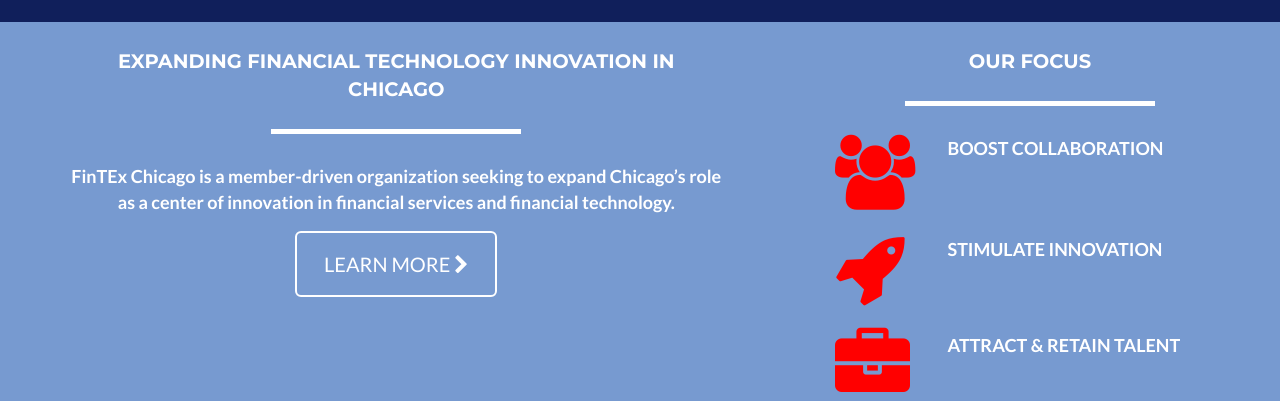
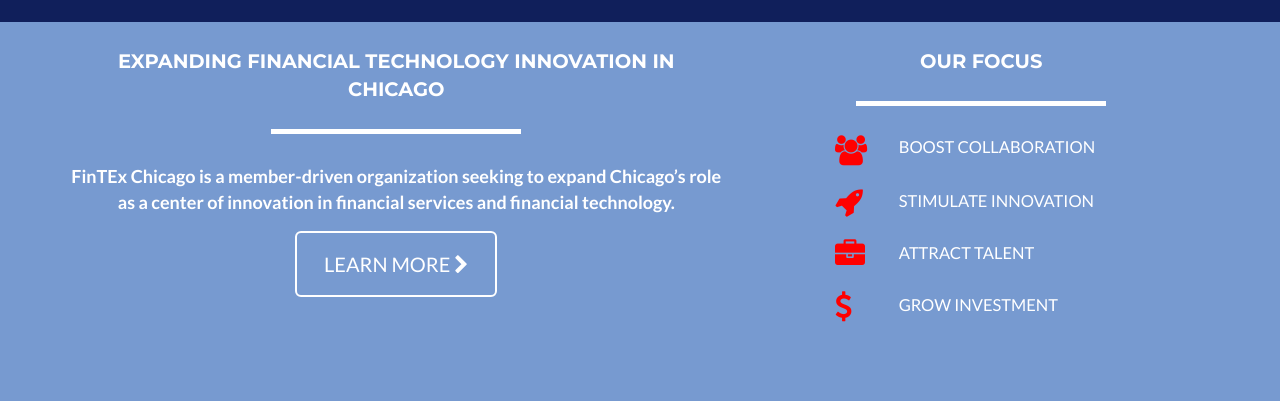
Before and after one commit to LisaEzrolCurran/FinTEXWebUpdate, a plain HTML site: page index.html at #!/home in a window 1280 px wide. Shown: the part 173-574 px from the top of the page. Drawn offline with nearby package versions, Linux system fonts and the light colour scheme.

Commit message:
focus adjustments
set the size of the icons to 2 (from 5), changed text to be
class=focus

```diff
--- a/js/templates/homeTmpl.html
+++ b/js/templates/homeTmpl.html
@@ -19,7 +19,7 @@
             <div class="col-xs-1 text-center">
 
             </div>
-            <div class="col-xs-4 text-center">
+            <div class="col-xs-3 text-center">
                 <div class="intro-text">
                     </br>
                     <span class="name">Our Focus</span>
@@ -30,14 +30,14 @@
 
                             <div class="col-xs-2">
                                 <div class="row text-left">
-                                    <i class="fa fa-5x fa-users home-font-awesome"></i>
+                                    <i class="fa fa-2x fa-users home-font-awesome"></i>
                                 </div>
                             </div>
 
-                            <div class="col-xs-1"> </div>
 
-                            <div class="col-xs-9">
-                                <div class="skills text-uppercase text-left">
+
+                            <div class="col-xs-10">
+                                <div class="focus text-uppercase text-left">
                                     Boost Collaboration </br>
                                 </div>
                             </div>
@@ -48,15 +48,13 @@
                     <div class="col-xs-2">
                         <div class="row text-left">
                             <br />
-                            <i class="fa fa-5x fa-rocket home-font-awesome"></i>
+                            <i class="fa fa-2x fa-rocket home-font-awesome"></i>
                         </div>
                     </div>
 
-                    <div class="col-xs-1">
 
-                    </div>
-                    <div class="col-xs-9">
-                        <div class="skills text-left text-uppercase" >
+                    <div class="col-xs-10">
+                        <div class="focus text-left text-uppercase" >
                             </br> Stimulate Innovation </br>
                         </div>
                     </div>
@@ -67,15 +65,13 @@
                     <div class="col-xs-2">
                         <div class="row text-left">
                             <br />
-                            <i class="fa fa-5x fa-briefcase home-font-awesome"></i>
+                            <i class="fa fa-2x fa-briefcase home-font-awesome"></i>
                         </div>
                     </div>
-                    <div class="col-xs-1">
 
-                    </div>
-                    <div class="col-xs-9">
-                        <div class="skills text-uppercase text-left">
-                            </br> Attract & Retain Talent </br>
+                    <div class="col-xs-10">
+                        <div class="focus text-uppercase text-left">
+                            </br> Attract Talent </br>
                         </div>
                     </div>
                 </div>
@@ -84,14 +80,12 @@
                     <div class="col-xs-2">
                         <div class="row text-left">
                             <br />
-                            <i class="fa fa-5x fa-usd home-font-awesome"></i>
+                            <i class="fa fa-2x fa-usd home-font-awesome"></i>
                         </div>
                     </div>
-                    <div class="col-xs-1">
 
-                    </div>
-                    <div class="col-xs-9">
-                        <div class="skills text-uppercase text-left">
+                    <div class="col-xs-10">
+                        <div class="focus text-uppercase text-left">
                            </br> Grow Investment </br>
                         </div>
                     </div>
```
